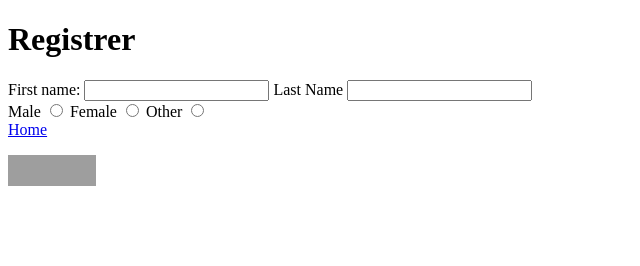
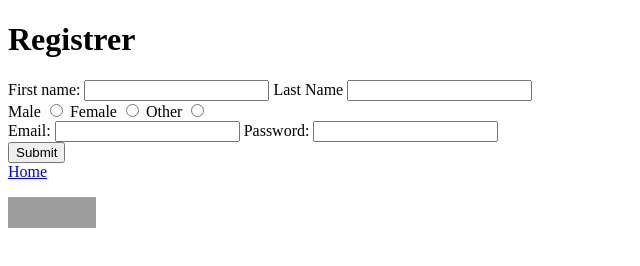
Before and after one commit to JacobLoredo/Ejemplos-html-tecWeb, a plain HTML site: page Registro.html in a window 1280 px wide. Shown: the whole page, without its empty margins (0-640 px from the left). Drawn offline with Linux system fonts and the light colour scheme; grey boxes are pictures that could not be loaded.

Commit message:
Se agrega input a password

```diff
--- a/Registro.html
+++ b/Registro.html
@@ -5,8 +5,10 @@
     </head>
     <body>
         <h1>Registrer</h1>
-        <div>
-            <label>First name:</label>
+        <form>
+
+            <div>
+                <label>First name:</label>
             <input type="text" name="First_name">
             <label >Last Name</label>
             <input type="text" name="Last_name">
@@ -19,12 +21,25 @@
             <label>Other</label>
             <input type="radio" name="Genero">
         </div>
-        <a href="index.html">Home</a>
+        <div>
+            <label>Email: </label>
+            <input type="email">
+            <label>Password: </label>
+            <input type="password" name="Password">
+        </div>
+        <div>
+            <!--Enviar informacion-->
+            <input type="submit" value="Submit">
+        </div>
+    </form>
+        <div>
+            <a href="index.html">Home</a>
+        </div>
         <p>
                 <a href="https://validator.w3.org/check?uri=referer"><img
                     src="http://www.w3.org/Icons/valid-xhtml10"
                     alt="Valid XHTML 1.0!" height="31" width="88" /></a>
-        </p>
+                </p>
 
-    </body>
+            </body>
 </html>
```
